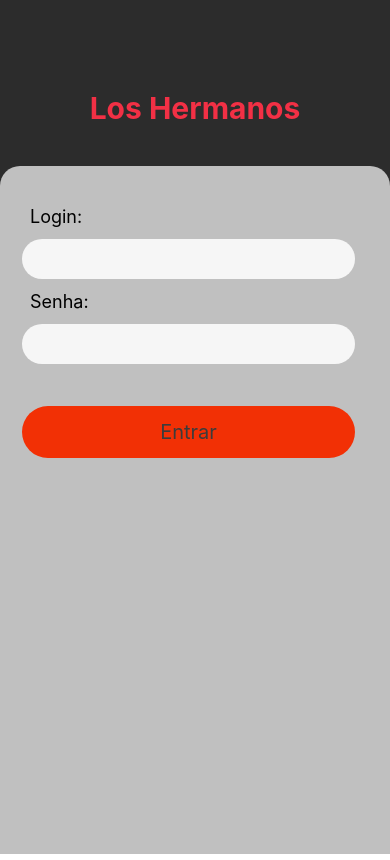
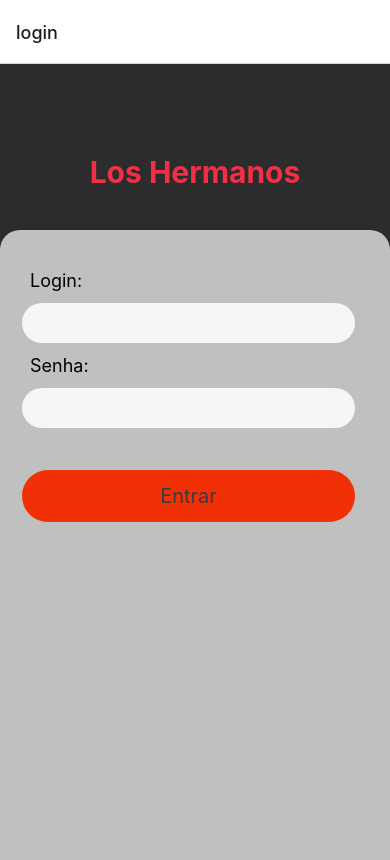
Before and after one commit to SessyoinKirin/Trabalho-de-Conclusao, a React Native app: screen /login in a window 390 px wide. Built offline with nearby package versions, Linux system fonts and the light colour scheme.

Commit message:
adicionar navigation

```diff
--- a/App.js
+++ b/App.js
@@ -2,22 +2,46 @@
  * @Author: SessyoinChen
  * @Date: 2023-03-01 09:34:09
  * @LastEditors: SessyoinChen
- * @LastEditTime: 2023-03-01 10:59:56
+ * @LastEditTime: 2023-03-17 14:19:19
  * @FilePath: \6Semestre\TrabalhoDeConclusao\App.js
  * @Description:
  *
  */
 import { StatusBar } from 'expo-status-bar';
-import { StyleSheet, Text, View } from 'react-native';
+import * as React from 'react';
+import { Button, StyleSheet, Text, View } from 'react-native';
 import Login from './src/components/login';
+import { NavigationContainer } from '@react-navigation/native';
+import { createNativeStackNavigator } from '@react-navigation/native-stack';
 
-export default function App() {
+function App() {
   return (
-    <View style={styles.container}>
-      <Login />
+    // <View style={styles.container}>
+    //   <Login />
+    // </View>
+    <NavigationContainer>
+      <Stack.Navigator>
+
+      <Stack.Screen name="login" component={Login} />
+      <Stack.Screen name="Home" component={HomeScreen} />
+
+      </Stack.Navigator>
+    </NavigationContainer>
+  );
+}
+
+function HomeScreen({navigation}) {
+  return (
+    <View style={{ flex: 1, alignItems: 'center', justifyContent: 'center' }}>
+      <Text>Home Screen</Text>
+      <Button title='click' onPress={() => navigation.navigate('login')}></Button>
     </View>
   );
 }
+
+const Stack = createNativeStackNavigator();
+
+export default App;
 
 const styles = StyleSheet.create({
   container: {
--- a/package.json
+++ b/package.json
@@ -9,6 +9,7 @@
     "web": "expo start --web"
   },
   "dependencies": {
+    "@react-navigation/native-stack": "^6.9.12",
     "expo": "~48.0.4",
     "expo-status-bar": "~1.4.4",
     "react": "18.2.0",
--- a/src/components/login/Form/index.js
+++ /dev/null
@@ -1,70 +0,0 @@
-/*
- * @Author: SessyoinChen
- * @Date: 2023-03-01 10:39:23
- * @LastEditors: SessyoinChen
- * @LastEditTime: 2023-03-01 11:05:41
- * @FilePath: \6Semestre\TrabalhoDeConclusao\src\components\login\Form\index.js
- * @Description:
- *
- */
-import React, {useState} from "react";
-import {View, Text, TextInput, Touchable, TouchableOpacity} from "react-native";
-import styles from "./style";
-
-
-export default function Form(){
-
-const [login, setLogin] = useState(null)
-const [password, setPassword] = useState(null)
-const [messeageLogin, setMesseageLogin] = useState("Preencher o que está pedindo")
-const [textButton, setTextButton] = useState("Entrar")
-
-
-// function validationImc(){
-//     if(weight != null && height != null){
-//         imcCalculator()
-//         setHeight(null)
-//         setWeight(null)
-//         setMesseageImc("Seu imc é igual: ")
-//         setTextButton("Calcular novamente")
-//         return
-//     }
-//     setImc(null)
-//         setTextButton("Calcular")
-//         setMesseageImc("Preencha o que pediu")
-// }
-
-// function gerarDados(){
-
-// }
-
-    return(
-        <View style={styles.formContext}>
-            <View style={styles.form}>
-                <Text style={styles.formLabel}>Login:</Text>
-                <TextInput
-                onChangeText={setLogin}
-                value={login}
-
-                style={styles.input}
-                keyboardType="email-address"/>
-                <Text style={styles.formLabel}>Senha:</Text>
-                <TextInput
-                onChangeText={setPassword}
-                value={password}
-                style={styles.input}
-                keyboardType="visible-password"></TextInput>
-                <TouchableOpacity
-            style={
-                styles.btnEntrar
-            }
-            >
-                <Text style={styles.txtEntrar}>{textButton}</Text>
-            </TouchableOpacity>
-            </View>
-
-
-
-        </View>
-    );
-}
--- a/src/components/login/Title/index.js
+++ /dev/null
@@ -1,11 +0,0 @@
-import React from "react";
-import {View, Text, StyleSheet} from "react-native";
-import styles from "./style";
-
-export default function Title(){
-    return(
-        <View style={styles.boxTitle}>
-            <Text style={styles.textTitle}>Los Hermanos</Text>
-        </View>
-    );
-}
--- a/src/components/login/Title/style.js
+++ /dev/null
@@ -1,16 +0,0 @@
-import { StyleSheet } from "react-native";
-
-const styles = StyleSheet.create({
-    boxTitle: {
-        alignItems: 'center',
-        justifyContent: 'center',
-        padding: 10,
-    },
-    textTitle:{
-        color:'#f23045',
-        fontSize:30,
-        fontWeight:'bold',
-    }
-});
-
-export default styles
--- a/src/components/login/Form/style.js
+++ b/src/components/login/estilos/loginCss.js
@@ -45,6 +45,16 @@ const styles = StyleSheet.create({
     txtEntrar: {
         fontSize: 20,
         color: '#3c3c3c',
+    },
+    boxTitle: {
+        alignItems: 'center',
+        justifyContent: 'center',
+        padding: 10,
+    },
+    textTitle:{
+        color:'#f23045',
+        fontSize:30,
+        fontWeight:'bold',
     }
 });
 
--- a/src/components/login/index.js
+++ b/src/components/login/index.js
@@ -2,26 +2,57 @@
  * @Author: SessyoinChen
  * @Date: 2023-03-01 10:30:41
  * @LastEditors: SessyoinChen
- * @LastEditTime: 2023-03-01 10:57:59
+ * @LastEditTime: 2023-03-17 14:32:01
  * @FilePath: \6Semestre\TrabalhoDeConclusao\src\components\login\index.js
  * @Description:
  *
  */
-import React from "react";
-import { View, Text, StyleSheet } from "react-native";
-import Title from "./Title";
-import Form from "./Form";
+import React, { useState } from "react";
+import { View, Text, TextInput, Touchable, TouchableOpacity, StyleSheet } from "react-native";
+import styles from './estilos/loginCss'
+import { NavigationContainer } from '@react-navigation/native';
+import { createNativeStackNavigator } from '@react-navigation/native-stack';
+export default function Login({ navigation }) {
+    const [login, setLogin] = useState(null)
+    const [password, setPassword] = useState(null)
+    const [messeageLogin, setMesseageLogin] = useState("Preencher o que está pedindo")
+    const [textButton, setTextButton] = useState("Entrar")
 
-export default function Login() {
     return (
-        <View style={styles.container}>
-            <Title />
-            <Form />
+        <View style={estilo.container}>
+            <View style={styles.boxTitle}>
+                <Text style={styles.textTitle}>Los Hermanos</Text>
+            </View>
+            <View style={styles.formContext}>
+                <View style={styles.form}>
+                    <Text style={styles.formLabel}>Login:</Text>
+                    <TextInput
+                        onChangeText={setLogin}
+                        value={login}
+
+                        style={styles.input}
+                        keyboardType="email-address" />
+                    <Text style={styles.formLabel}>Senha:</Text>
+                    <TextInput
+                        onChangeText={setPassword}
+                        value={password}
+                        style={styles.input}
+                        keyboardType="visible-password"></TextInput>
+                    <TouchableOpacity
+                        style={
+                            styles.btnEntrar
+                        }
+                        onPress={() => navigation.navigate('Home')}
+                    >
+                        <Text style={styles.txtEntrar}>{textButton}</Text>
+                    </TouchableOpacity>
+                </View>
+            </View>
         </View>
-    )
+    );
 }
 
-const styles = StyleSheet.create({
+const estilo = StyleSheet.create({
     container: {
         flex: 1,
         backgroundColor: "#2c2c2c",
```
Also changed, not shown: 2 other files (tests, documents, lock files or other folders).
